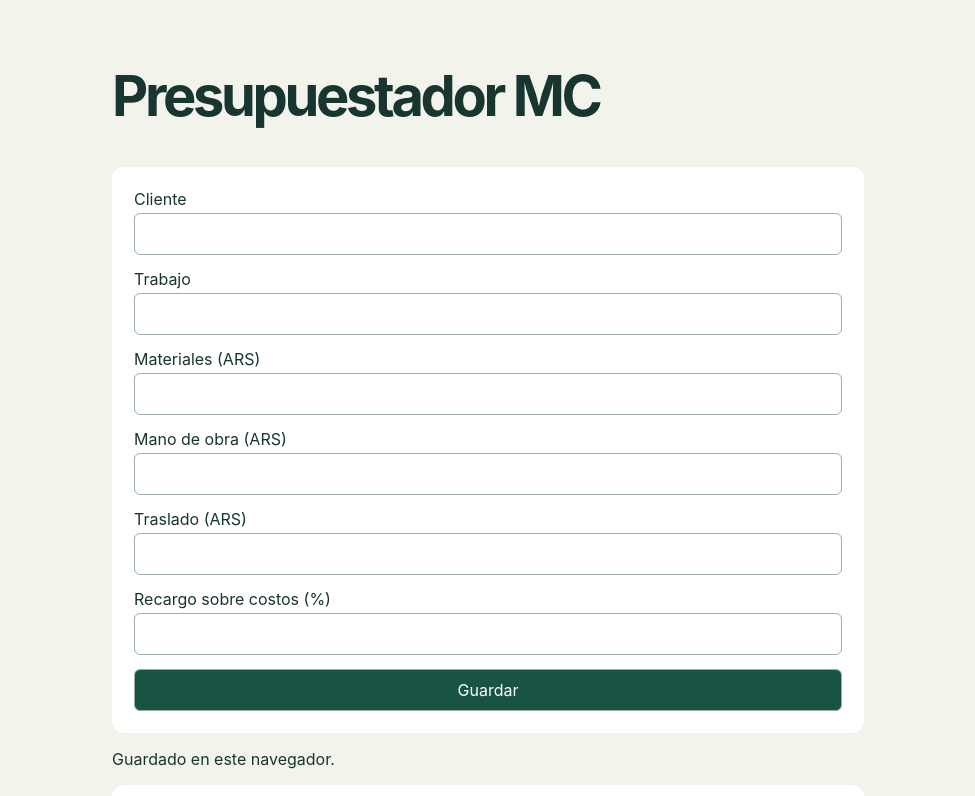
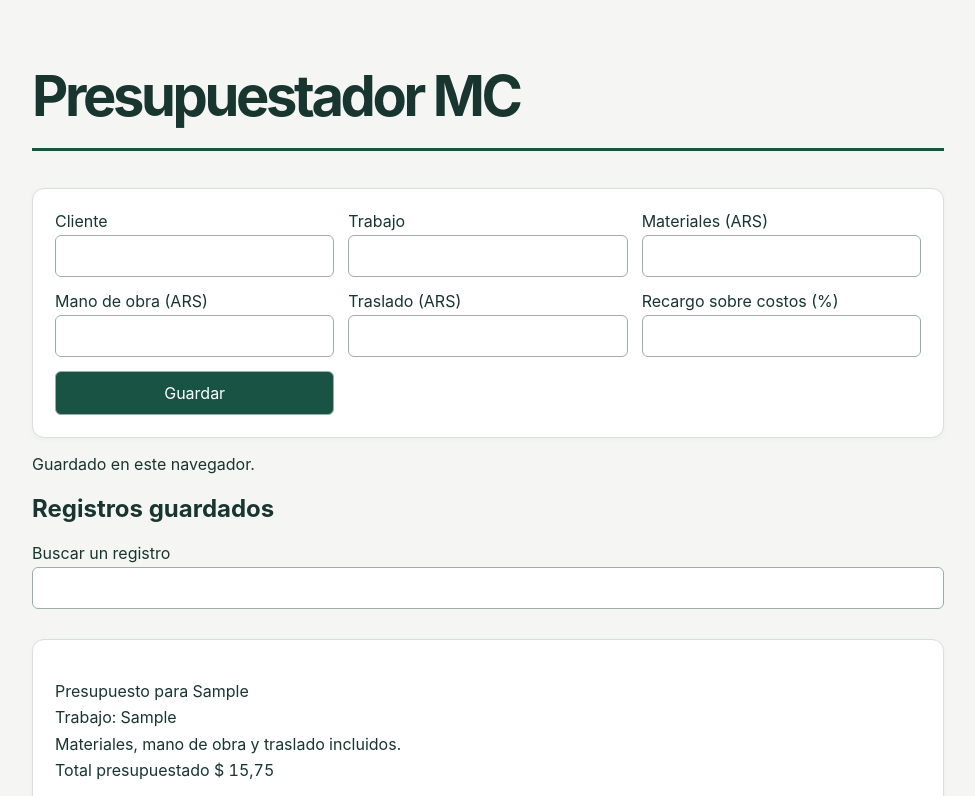
Before and after one commit to Lucioelpro22/presupuestador-mc, a plain HTML site: page index.html in a window 1280 px wide. Both pictures are taken after typing "Sample", "Sample", "5", "5", "5", "5" into the empty fields and a click on the button "Guardar". Shown: the top 796 px of the page, without its empty margins (152-1127 px from the left). Drawn offline with Linux system fonts and the light colour scheme.

Commit message:
Mejorar consulta, edición y presentación de registros

```diff
--- a/index.html
+++ b/index.html
@@ -1,11 +1,19 @@
 <!doctype html><html lang="es-AR"><meta charset="utf-8"><meta name="viewport" content="width=device-width,initial-scale=1"><title>Presupuestador MC</title><style>
 *{box-sizing:border-box}body{font:16px Inter,system-ui;color:#18352f;background:#f2f4ec;max-width:800px;margin:auto;padding:24px}h1{font-size:clamp(32px,7vw,56px);letter-spacing:-.06em}form,article{background:white;padding:22px;border-radius:12px;margin-bottom:14px}form{display:grid;gap:14px}label{display:grid;gap:4px}input,select,button{font:inherit;padding:10px;border:1px solid #9daea7;border-radius:6px}button{background:#195343;color:white;cursor:pointer}p{white-space:pre-wrap}article button{margin-right:8px}@media print{form,button,#status,article:not(.print){display:none}body{background:white}}
+
+body{max-width:960px;background:#f5f6f4}
+h1{border-bottom:3px solid #195343;padding-bottom:18px}
+form,article{border:1px solid #d8ded9;box-shadow:0 2px 6px #18352f09}
+form{grid-template-columns:repeat(auto-fit,minmax(min(220px,100%),1fr));align-items:end}
+button{min-height:44px}article p{line-height:1.65;font-variant-numeric:tabular-nums}
+#search{width:100%;margin-bottom:14px}button:focus-visible,input:focus-visible{outline:3px solid #db9738}
+@media print{.toolbar,#empty,h2{display:none}article{box-shadow:none;border:0}h1{font-size:25pt}}
 </style><main><h1>Presupuestador MC</h1><form><label>Cliente<input required maxlength="160"></label>
 <label>Trabajo<input required maxlength="160"></label>
 <label>Materiales (ARS)<input required type="number" step="any" min="0"></label>
 <label>Mano de obra (ARS)<input required type="number" step="any" min="0"></label>
 <label>Traslado (ARS)<input required type="number" step="any" min="0"></label>
-<label>Recargo sobre costos (%)<input required type="number" step="any" min="0"></label><button>Guardar</button></form><p id="status" role="status"></p><section></section></main><script>
+<label>Recargo sobre costos (%)<input required type="number" step="any" min="0"></label><button>Guardar</button><button type="button" id="cancel" hidden>Cancelar edición</button></form><p id="status" role="status"></p><div class="toolbar"><h2>Registros guardados</h2><label>Buscar un registro<input id="search" type="search"></label></div><p id="empty"></p><section></section></main><script>
 const key='presupuestador-mc-v1';
 const form=document.querySelector('form');
 const controls=[...form.querySelectorAll('input,select')];
@@ -16,11 +24,22 @@ let rows=JSON.parse(localStorage.getItem(key)||'[]');
 let editing=-1;
 function describe(v){
   const n=i=>Number(v[i]);
-  const total=(n(2)+n(3)+n(4))*(1+n(5)/100); return [v[0],v[1], 'Total presupuestado '+money(total)].join('\n')
+  const total=(n(2)+n(3)+n(4))*(1+n(5)/100); return ['Presupuesto para '+v[0], 'Trabajo: '+v[1], 'Materiales, mano de obra y traslado incluidos.', 'Total presupuestado '+money(total)].join('\n')
 }
+const cancel=document.querySelector('#cancel');
+function resetForm(){
+  editing=-1;
+  form.reset();
+  cancel.hidden=true;
+  form.querySelector('button').textContent='Guardar';
+}
+cancel.onclick=resetForm;
+const search=document.querySelector('#search');
+search.addEventListener('input',render);
 function render(){
   list.replaceChildren();
   rows.forEach((row,index)=>{
+    if(!row.join(' ').toLocaleLowerCase().includes(search.value.trim().toLocaleLowerCase())) return;
     const card=document.createElement('article');
     const summary=document.createElement('p');
     summary.textContent=describe(row);
@@ -31,6 +50,8 @@ function render(){
       button.onclick=()=>{
         if(label==='Editar'){
           editing=index;
+          cancel.hidden=false;
+          form.querySelector('button').textContent='Guardar cambios';
           controls.forEach((input,i)=>input.value=row[i]);
           controls[0].focus();
         }else{
@@ -43,18 +64,21 @@ function render(){
     }
     list.prepend(card);
   });
+  document.querySelector('#empty').textContent=list.childElementCount ? '' :
+    (rows.length ? 'No hay coincidencias.' : 'Todavía no hay registros guardados.');
 }
 form.onsubmit=event=>{
   event.preventDefault();
   const row=controls.map(input=>input.value.trim());
   try{
+    if(row.some(value=>value==='')) throw Error('Completá todos los campos.');
     describe(row);
     const updated=rows.slice();
     updated[editing<0?updated.length:editing]=row;
     localStorage.setItem(key,JSON.stringify(updated));
     rows=updated;
-    editing=-1;
-    form.reset();
+    resetForm();
+    search.value='';
     render();
     statusText.textContent='Guardado en este navegador.';
   }catch(error){statusText.textContent=error.message}
```
